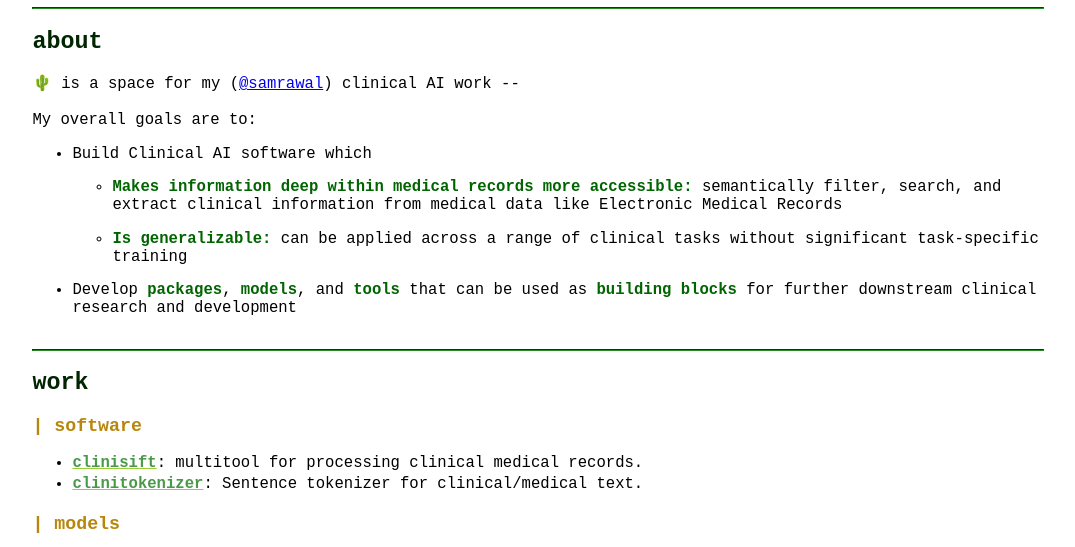
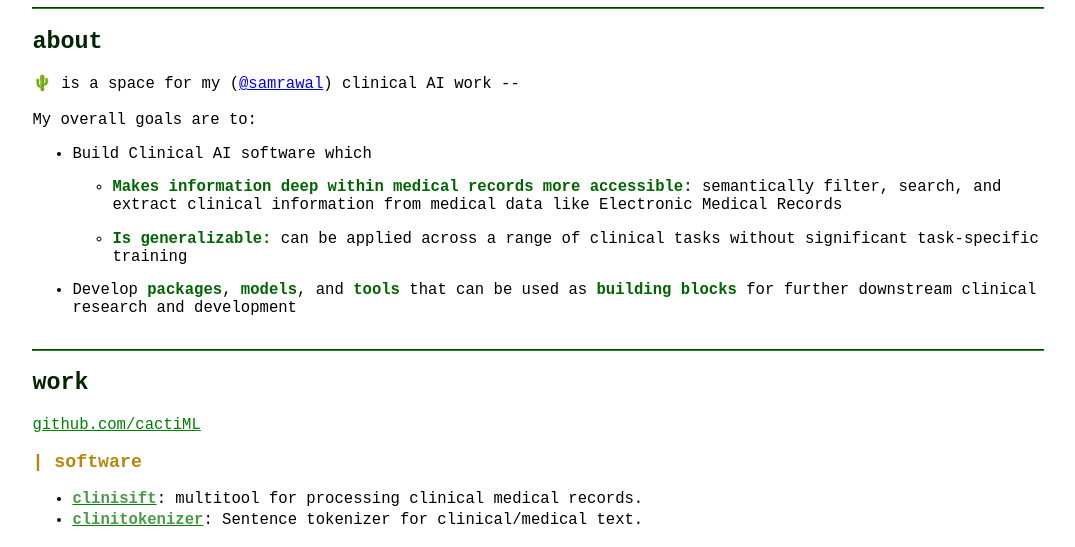
Before and after one commit to cactiML/cactiML.github.io, a plain HTML site: page index.html in a window 1280 px wide. Shown: the part 346-893 px from the top of the page, without its empty margins (102-1177 px from the left). Drawn offline with Linux system fonts and the light colour scheme.

Commit message:
updates  Please enter the commit message for your changes. Lines starting

```diff
--- a/index.html
+++ b/index.html
@@ -29,6 +29,7 @@
 
             <div class="work">
             <hr><h2>work</h2>
+	    <a href="https://github.com/cactiML/" target="_blank">github.com/cactiML</a>
             <h3>| software</h3>
             <ul>
                 <li>
--- a/style.css
+++ b/style.css
@@ -45,7 +45,7 @@ h3 {
     color: rgb(73, 153, 73);
 }
 .work a  {
-    color: yellowgreen;
+    color: green;
 }
 .work li {
     padding-bottom: 0.2em;
```
